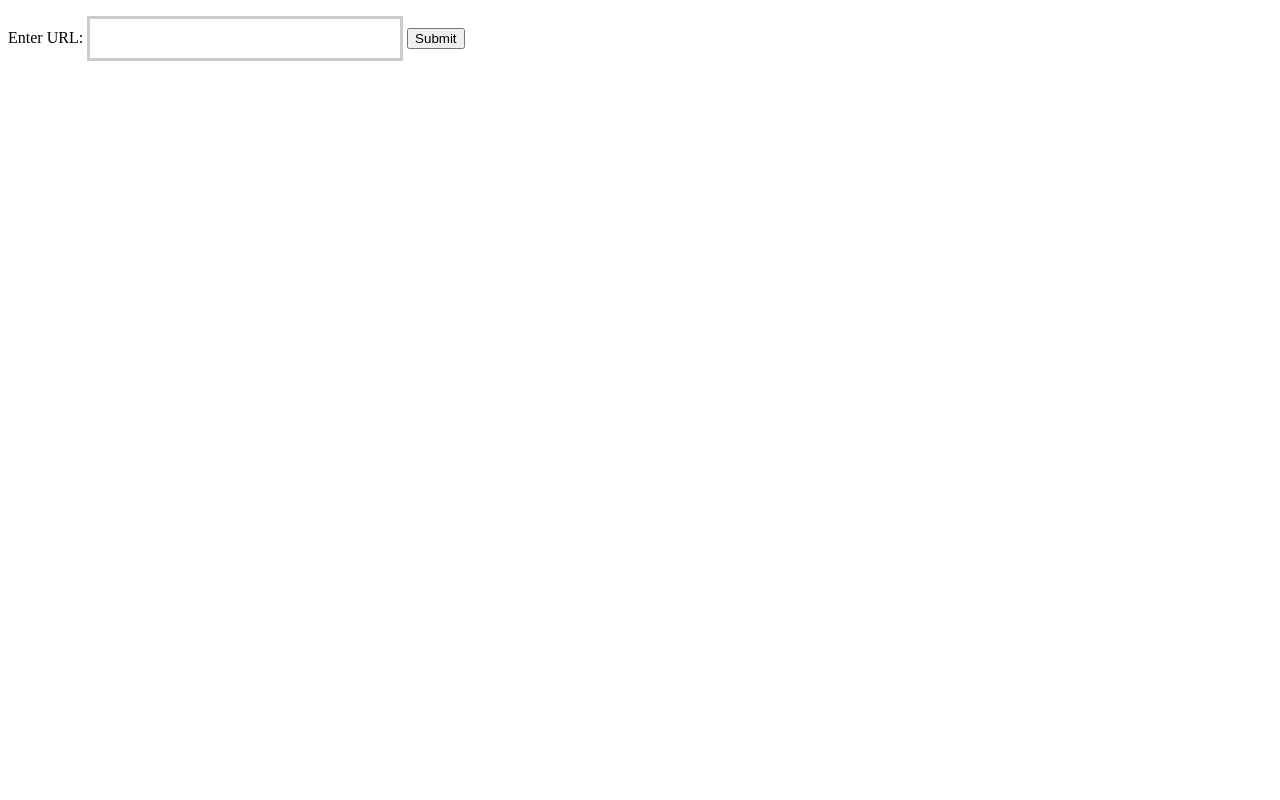
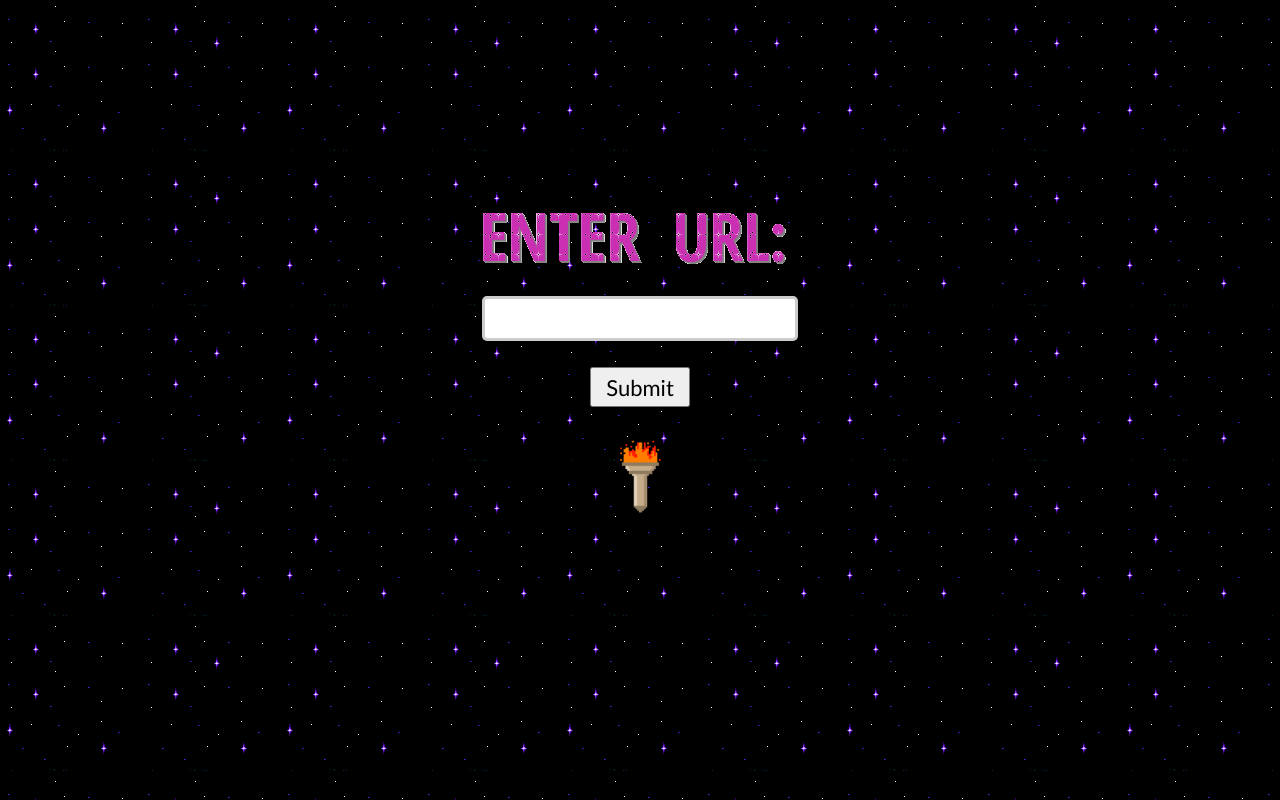
Before and after one commit to steamyrobotlove/steamyrobotlove.github.io, a website: page index.html in a window 1280 px wide. Drawn offline with Linux system fonts and the light colour scheme.

Commit message:
text field, but make it geocities

```diff
--- a/css/styles.css
+++ b/css/styles.css
@@ -1,14 +1,48 @@
-input[type=text] {
+.center {
+    padding: 200px 0;
+    text-align: center;
+}
+#image {
+    text-align: center;
+    vertical-align: middle;
+}
+#torch {
+    width: 100% relative;
+    height: 100px;
+}
+.text-field {
+    border-radius: 5px;
     width: 25%;
     padding: 12px 20px;
     margin: 8px 0;
+    text-align: center;
+    vertical-align: middle;
+    justify-content: center;
+    align-items: center;
     box-sizing: border-box;
     border: 3px solid #ccc;
     -webkit-transition: 0.5s;
     transition: 0.5s;
     outline: none;
 }
-
-input[type=text]:focus {
+.text-field:focus {
     border: 3px solid #555;
 }
+.button {
+    font-family:'Gill Sans', 'Gill Sans MT', Calibri, 'Trebuchet MS', sans-serif;
+    font-size: 22px;
+    text-align: center;
+    vertical-align: middle;
+    width: 100px;
+    height: 40px;
+}
+
+/* ================================================================= */
+/* ========================= U N U S E D =========================== */
+/* ================================================================= */
+/*h1 {
+    font-family:'Trebuchet MS', 'Lucida Sans Unicode', 'Lucida Grande', 'Lucida Sans', Arial, sans-serif;
+    font-size: 50px;
+    line-height: 98px;
+    font-weight: 400;
+}*/
--- a/index.html
+++ b/index.html
@@ -8,11 +8,15 @@
     <!--<link href="https://cdn.jsdelivr.net/npm/bootstrap@5.0.2/dist/css/bootstrap.min.css" rel="stylesheet" integrity="sha384-EVSTQN3/azprG1Anm3QDgpJLIm9Nao0Yz1ztcQTwFspd3yD65VohhpuuCOmLASjC" crossorigin="anonymous">-->
     <title>Enter URL</title>
 </head>
-<body>
-    <form id="urlForm">
-        <label for="urlInput">Enter URL:</label>
-        <input type="text" id="urlInput" name="urlInput">
-        <button type="submit">Submit</button>
-    </form>
+<body background="./images/background.gif">
+    <div class="center">
+        <img id="image" src="./images/ENTER  URL_.gif"><br /><br />
+        <form id="urlForm">
+            <input type="text" class="text-field" id="urlInput" name="urlInput">
+        </form>
+        <br />
+        <button type="submit" class="button">Submit</button><br /><br />
+        <img id="torch" src="./images/retro-torch.gif">
+    </div>
 </body>
 </html>
```
Also changed, not shown: images/ENTER  URL_.gif (added), images/background.gif (added), images/retro-torch.gif (added).
